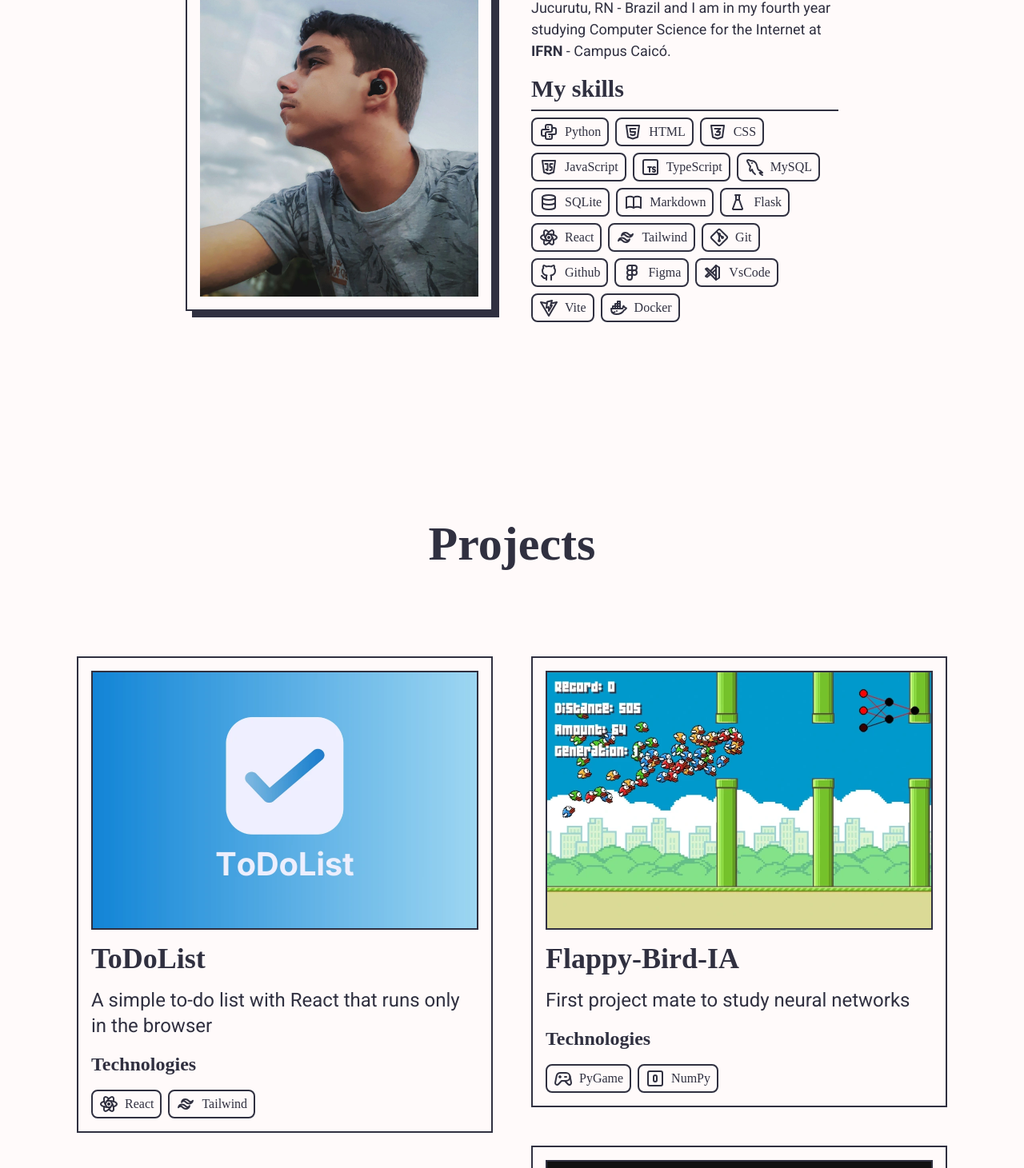
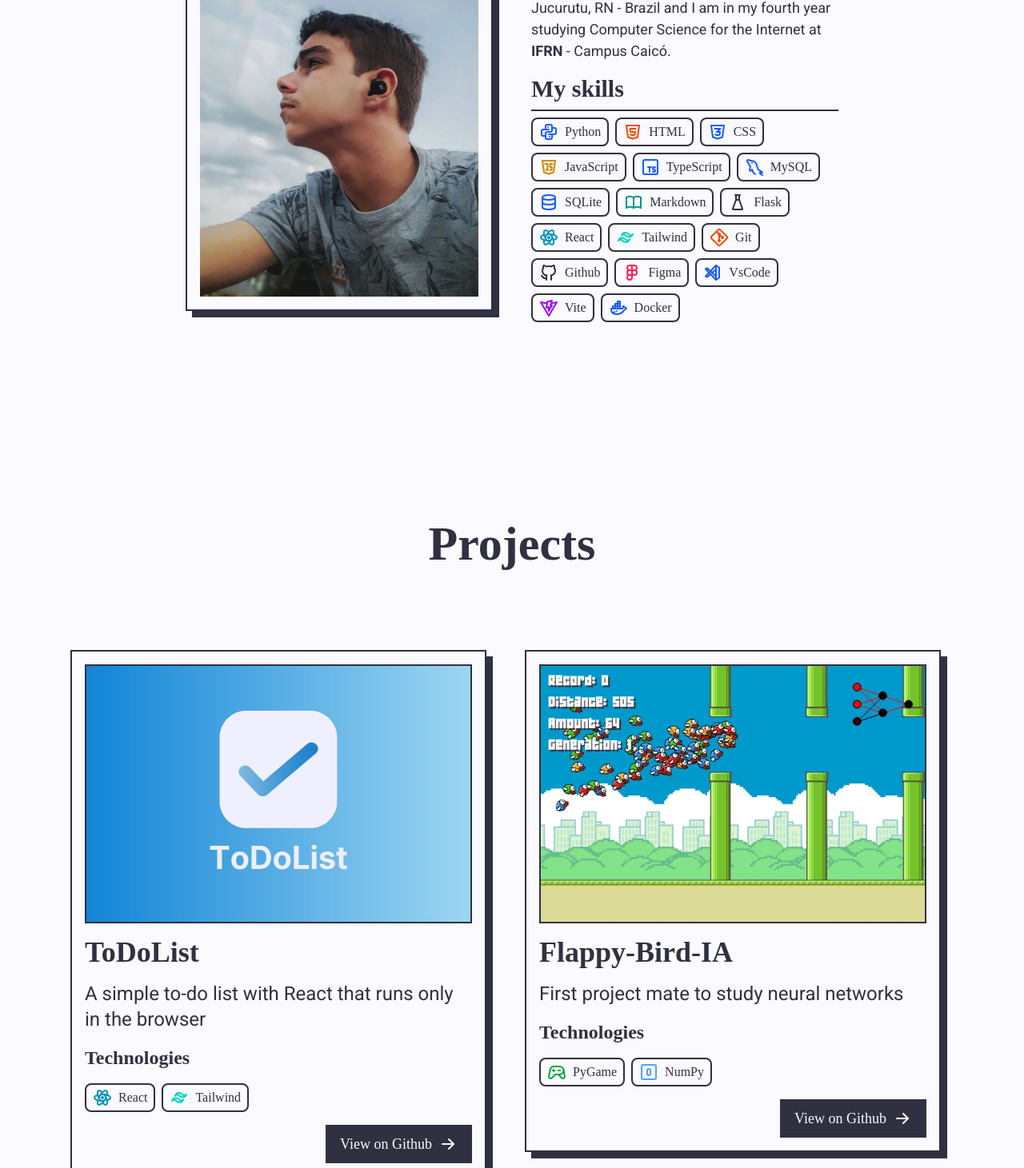
Before and after one commit to Davi-1903/Portfolio-TypeScript, a React (Vite) app: page / in a window 1280 px wide. Shown: the part 1061-2522 px from the top of the page at 80% size. Built offline with nearby package versions, Linux system fonts and the light colour scheme; a web font is replaced by a local one.

Commit message:
feat: reorganizar componentes de projeto e adicionar novos elementos de interface

```diff
--- a/src/components/About/index.tsx
+++ b/src/components/About/index.tsx
@@ -50,7 +50,7 @@ export default function About() {
         >
             <div
                 className={clsx(
-                    'w-sm border-2 border-black-100 bg-white-100 p-4 opacity-0 not-dark:shadow-basic',
+                    'w-sm border-2 border-black-100 bg-white-100 p-4 opacity-0 shadow-basic',
                     isEmerge && 'animate-translate-left',
                 )}
             >
--- a/src/components/CardProject/index.tsx
+++ /dev/null
@@ -1,62 +0,0 @@
-import { useEffect, useRef, useState } from 'react';
-import type { Project } from '../../interfaces/Objects';
-import Technology from '../Technology';
-import Contributor from '../Contributor';
-import clsx from 'clsx';
-
-export default function CardProject({ name, description, projectURL, imageURL, team, technologies }: Project) {
-    const [isEmerge, setEmerge] = useState(false);
-    const cardRef = useRef(null);
-
-    useEffect(() => {
-        const observer = new IntersectionObserver(
-            entries =>
-                entries.forEach(entry => {
-                    if (entry.isIntersecting) {
-                        setEmerge(true);
-                        observer.unobserve(entry.target);
-                    }
-                }),
-            { threshold: 0.25 },
-        );
-
-        if (cardRef.current) observer.observe(cardRef.current);
-        return () => observer.disconnect();
-    }, []);
-
-    return (
-        <a href={projectURL}>
-            <article
-                ref={cardRef}
-                className={clsx(
-                    'flex break-inside-avoid flex-col gap-4 bg-white-100 p-4 opacity-0 transition-all duration-125 not-dark:border-2 not-dark:border-black-100 hover:not-dark:-translate-2 hover:not-dark:shadow-basic dark:bg-white-200 hover:dark:-translate-y-2',
-                    isEmerge && 'animate-translate-down',
-                )}
-            >
-                <img src={imageURL} alt={`Project ${name}`} className='border-2 border-black-100' />
-                <h3 className='font-primary text-4xl font-bold text-black-100'>{name}</h3>
-                <p className='font-secundary text-2xl text-black-100'>{description}</p>
-                {team && (
-                    <>
-                        <h4 className='font-primary text-2xl font-bold text-black-100'>Team</h4>
-                        <ul className='flex flex-wrap gap-2'>
-                            {team.map(contributor => (
-                                <li key={contributor.id}>
-                                    <Contributor {...contributor} />
-                                </li>
-                            ))}
-                        </ul>
-                    </>
-                )}
-                <h4 className='font-primary text-2xl font-bold text-black-100'>Technologies</h4>
-                <ul className='flex flex-wrap gap-2'>
-                    {technologies.map((technology, idx) => (
-                        <li key={idx}>
-                            <Technology technology={technology} />
-                        </li>
-                    ))}
-                </ul>
-            </article>
-        </a>
-    );
-}
--- a/src/components/Footer/index.tsx
+++ b/src/components/Footer/index.tsx
@@ -1,7 +1,7 @@
 export default function Footer() {
     return (
-        <footer className='bg-black-100 p-4 dark:bg-white-50'>
-            <p className='text-center font-primary text-lg text-white-100 dark:text-black-100'>
+        <footer className='bg-black-100 p-4'>
+            <p className='text-center font-primary text-lg text-white-100'>
                 Copyright &copy; {new Date().getFullYear()}. All rights reserved.
             </p>
         </footer>
--- /dev/null
+++ b/src/components/Projects/components/CardProject.tsx
@@ -0,0 +1,67 @@
+import { useEffect, useRef, useState } from 'react';
+import type { Project } from '../../../interfaces/Objects';
+import Technology from '../../Technology';
+import Contributor from './Contribuitor';
+import { IconArrowRight } from '@tabler/icons-react';
+import clsx from 'clsx';
+
+export default function CardProject({ name, description, projectURL, imageURL, team, technologies }: Project) {
+    const [isEmerge, setEmerge] = useState(false);
+    const cardRef = useRef(null);
+
+    useEffect(() => {
+        const observer = new IntersectionObserver(
+            entries =>
+                entries.forEach(entry => {
+                    if (entry.isIntersecting) {
+                        setEmerge(true);
+                        observer.unobserve(entry.target);
+                    }
+                }),
+            { threshold: 0.25 },
+        );
+
+        if (cardRef.current) observer.observe(cardRef.current);
+        return () => observer.disconnect();
+    }, []);
+
+    return (
+        <article
+            ref={cardRef}
+            className={clsx(
+                'flex -translate-2 break-inside-avoid flex-col gap-4 border-2 border-black-100 bg-white-100 p-4 opacity-0 shadow-basic',
+                isEmerge && 'animate-translate-down',
+            )}
+        >
+            <img src={imageURL} alt={`Project ${name}`} className='border-2 border-black-100' />
+            <h3 className='font-primary text-4xl font-bold text-black-100'>{name}</h3>
+            <p className='font-secundary text-2xl text-black-100 dark:text-black-50'>{description}</p>
+            {team && (
+                <>
+                    <h4 className='font-primary text-2xl font-bold text-black-100'>Team</h4>
+                    <ul className='flex flex-wrap gap-2'>
+                        {team.map(contributor => (
+                            <li key={contributor.id}>
+                                <Contributor {...contributor} />
+                            </li>
+                        ))}
+                    </ul>
+                </>
+            )}
+            <h4 className='font-primary text-2xl font-bold text-black-100'>Technologies</h4>
+            <ul className='flex flex-wrap gap-2'>
+                {technologies.map((technology, idx) => (
+                    <li key={idx}>
+                        <Technology technology={technology} />
+                    </li>
+                ))}
+            </ul>
+            <a href={projectURL} target='_blank' className='self-end not-md:w-full'>
+                <button className='button-primary'>
+                    <span>View on Github</span>
+                    <IconArrowRight />
+                </button>
+            </a>
+        </article>
+    );
+}
--- a/src/components/Contributor/index.tsx
+++ b/src/components/Projects/components/Contribuitor.tsx
@@ -1,4 +1,4 @@
-import type { ContributorProps } from '../../interfaces/Props';
+import type { ContributorProps } from '../../../interfaces/Props';
 
 export default function Contributor({ name, url }: ContributorProps) {
     return (
--- a/src/components/Technology/index.tsx
+++ b/src/components/Technology/index.tsx
@@ -26,32 +26,32 @@ import type { SkillProps } from '../../interfaces/Props';
 
 export default function Technology({ technology }: SkillProps) {
     const icons = {
-        python: <IconBrandPython className='dark:stroke-blue-600' />,
-        pytmx: <IconBox className='dark:stroke-green-600' />,
-        html: <IconBrandHtml5 className='dark:stroke-orange-600' />,
-        css: <IconBrandCss3 className='dark:stroke-blue-600' />,
-        javascript: <IconBrandJavascript className='dark:stroke-yellow-600' />,
-        typescript: <IconBrandTypescript className='dark:stroke-blue-600' />,
-        mysql: <IconBrandMysql className='dark:stroke-blue-600' />,
-        sqlite: <IconDatabase className='dark:stroke-blue-600' />,
-        markdown: <IconBook className='dark:stroke-blue-600' />,
-        flask: <IconFlask className='dark:stroke-' />,
-        react: <IconBrandReact className='dark:stroke-blue-600' />,
-        tailwind: <IconBrandTailwind className='dark:stroke-teal-400' />,
-        git: <IconBrandGit className='dark:stroke-orange-600' />,
-        github: <IconBrandGithub className='dark:stroke-' />,
-        figma: <IconBrandFigma className='dark:stroke-pink-500' />,
-        vscode: <IconBrandVscode className='dark:stroke-blue-600' />,
-        vite: <IconBrandVite className='dark:stroke-purple-600' />,
-        docker: <IconBrandDocker className='dark:stroke-blue-600' />,
-        ia: <IconBrain className='dark:stroke-blue-600' />,
-        pygame: <IconDeviceGamepad2 className='dark:stroke-green-600' />,
-        numpy: <IconSquareNumber0 className='dark:stroke-blue-600' />,
+        python: <IconBrandPython className='stroke-blue-600' />,
+        pytmx: <IconBox className='stroke-green-600' />,
+        html: <IconBrandHtml5 className='stroke-orange-600' />,
+        css: <IconBrandCss3 className='stroke-blue-600' />,
+        javascript: <IconBrandJavascript className='stroke-yellow-600' />,
+        typescript: <IconBrandTypescript className='stroke-blue-600' />,
+        mysql: <IconBrandMysql className='stroke-blue-600' />,
+        sqlite: <IconDatabase className='stroke-blue-600' />,
+        markdown: <IconBook className='stroke-teal-600' />,
+        flask: <IconFlask />,
+        react: <IconBrandReact className='stroke-cyan-600' />,
+        tailwind: <IconBrandTailwind className='stroke-teal-400' />,
+        git: <IconBrandGit className='stroke-orange-600' />,
+        github: <IconBrandGithub />,
+        figma: <IconBrandFigma className='stroke-rose-500' />,
+        vscode: <IconBrandVscode className='stroke-blue-600' />,
+        vite: <IconBrandVite className='stroke-purple-600' />,
+        docker: <IconBrandDocker className='stroke-blue-600' />,
+        ia: <IconBrain className='stroke-blue-600' />,
+        pygame: <IconDeviceGamepad2 className='stroke-green-600' />,
+        numpy: <IconSquareNumber0 className='stroke-blue-400' />,
     };
     const icon = icons[technology.toLowerCase() as keyof typeof icons] ?? <IconCode />;
 
     return (
-        <span className='flex gap-2 rounded-lg border-2 border-black-100 px-2 py-1 font-primary text-black-100'>
+        <span className='flex gap-2 rounded-lg border-2 px-2 py-1 font-primary text-black-100'>
             {icon}
             {technology}
         </span>
--- a/src/globals.css
+++ b/src/globals.css
@@ -6,7 +6,7 @@
     --font-primary: 'Chivo Mono';
     --font-secundary: 'Roboto';
     --font-title: 'Parisienne';
-    --base-white: #fffafa;
+    --base-white: #fafaff;
     --base-black: #303040;
 }
 
@@ -16,8 +16,6 @@
 }
 
 @theme inline {
-    --height-header: 100px;
-
     --font-primary: var(--font-primary);
     --font-secundary: var(--font-secundary);
     --font-title: var(--font-title);
@@ -55,6 +53,16 @@
 @layer components {
     .icon {
         @apply h-[32pt] w-[32pt] stroke-black-100 transition-all duration-125 hover:-translate-y-2;
+    }
+
+    .button-primary {
+        @apply relative flex w-full cursor-pointer items-center justify-center gap-2 border-2 border-black-100 bg-black-100 px-4 py-2 font-primary text-lg text-white-100 transition-all duration-250 md:justify-start;
+
+        &:hover {
+            box-shadow:
+                0 0 0 0.25rem var(--color-white-100),
+                0 0 0 0.5rem var(--color-black-100);
+        }
     }
 }
 
--- a/src/interfaces/Objects.ts
+++ b/src/interfaces/Objects.ts
@@ -14,6 +14,7 @@ export interface Project {
 
 export interface Link {
     id: number;
+    name: string;
     icon: ReactNode;
     url: string;
     target: string;
```
Also changed, not shown: src/components/Header/index.tsx (+7 -3 lines), src/components/Projects/index.tsx (+3 -6 lines).
